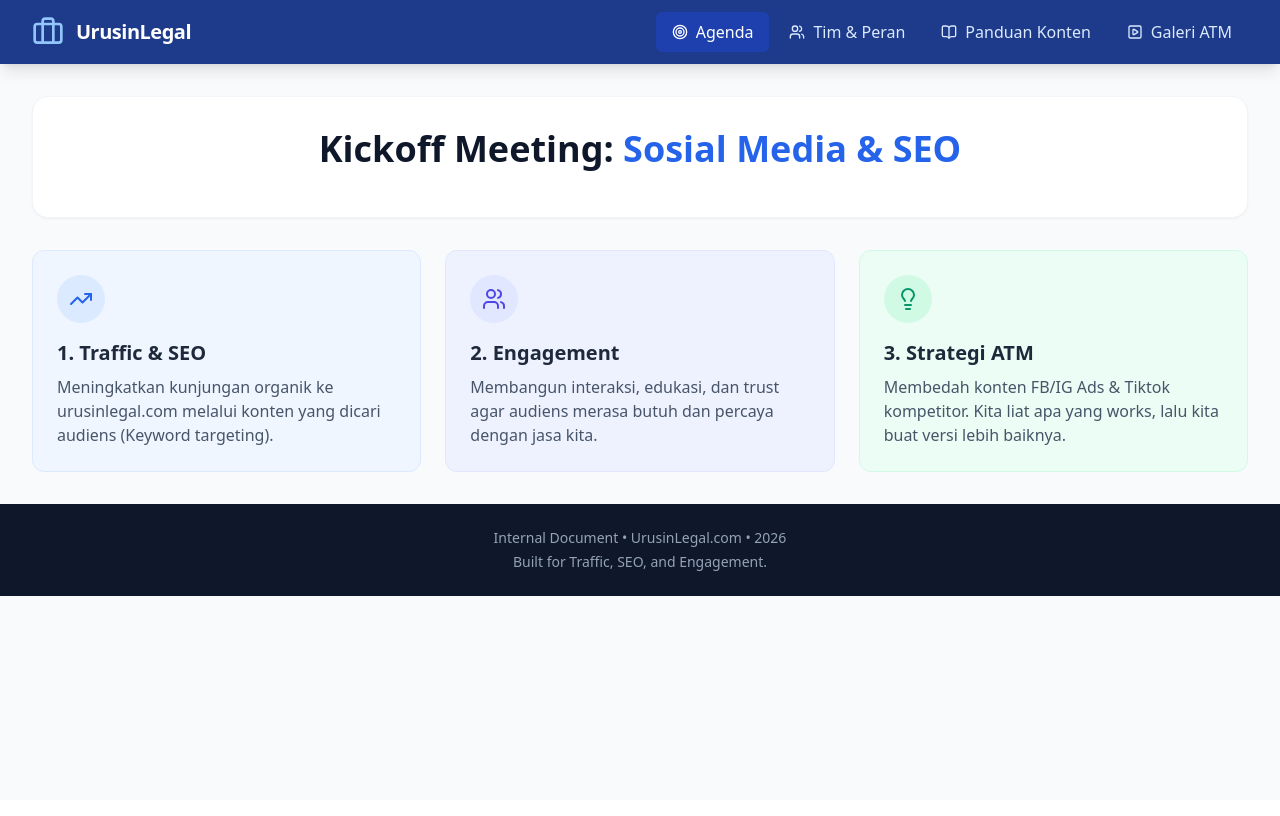
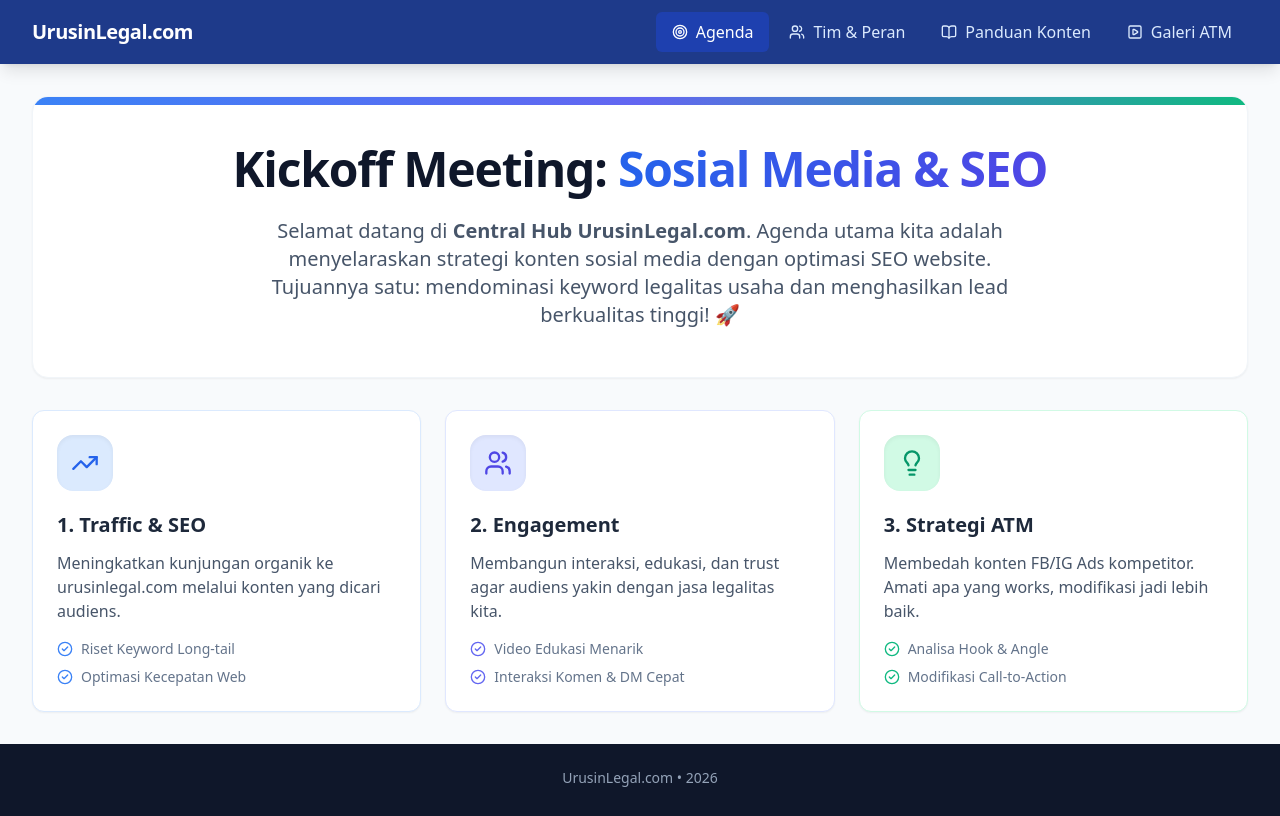
Before and after one commit to mirzajebret/urusinlegal-ideas, a React (Vite) app in the folder urusinlegal-hub/: page / in a window 1280 px wide. Built offline with nearby package versions, Linux system fonts and the light colour scheme.

Commit message:
Update copy text and UI refinements

```diff
--- a/urusinlegal-hub/src/App.jsx
+++ b/urusinlegal-hub/src/App.jsx
@@ -4,13 +4,9 @@ import {
   Target,
   BookOpen,
   PlaySquare,
-  Briefcase,
-  Camera,
-  Code,
   CheckCircle2,
   Lightbulb,
   TrendingUp,
-  ExternalLink
 } from 'lucide-react';
 
 // --- DATA MOCKUP UNTUK ATM (Bisa diganti dengan data asli dari FB Ads) ---
@@ -132,8 +128,7 @@ export default function App() {
         <div className="max-w-7xl mx-auto px-4 sm:px-6 lg:px-8">
           <div className="flex justify-between h-16">
             <div className="flex items-center">
-              <Briefcase className="h-8 w-8 mr-3 text-blue-300" />
-              <span className="font-bold text-xl tracking-tight">UrusinLegal<span className="text-blue-300"></span></span>
+              <span className="font-bold text-xl tracking-tight">UrusinLegal.com<span className="text-blue-300"></span></span>
             </div>
             {/* Desktop Menu */}
             <div className="hidden md:flex space-x-1 items-center">
@@ -165,8 +160,8 @@ export default function App() {
       {/* Footer */}
       {activeTab !== 'atm' && (
         <footer className="bg-slate-900 text-slate-400 py-6 text-center text-sm mt-auto">
-          <p>Internal Document &bull; UrusinLegal.com &bull; {new Date().getFullYear()}</p>
-          <p className="mt-1">Built for Traffic, SEO, and Engagement.</p>
+          <p>UrusinLegal.com &bull; {new Date().getFullYear()}</p>
+          <p className="mt-1"></p>
         </footer>
       )}
     </div>
@@ -177,45 +172,66 @@ export default function App() {
 
 const Dashboard = () => (
   <div className="space-y-8 animate-fade-in">
-    <div className="bg-white p-8 rounded-2xl shadow-sm border border-slate-100 text-center">
-      <h1 className="text-3xl md:text-4xl font-extrabold text-slate-900 mb-4">
-        Kickoff Meeting: <span className="text-blue-600">Sosial Media & SEO</span>
+    <div className="bg-white p-8 md:p-12 rounded-2xl shadow-sm border border-slate-100 text-center relative overflow-hidden">
+      <div className="absolute top-0 left-0 w-full h-2 bg-gradient-to-r from-blue-500 via-indigo-500 to-emerald-500"></div>
+      <h1 className="text-3xl md:text-5xl font-extrabold text-slate-900 mb-6 tracking-tight">
+        Kickoff Meeting: <span className="text-transparent bg-clip-text bg-gradient-to-r from-blue-600 to-indigo-600">Sosial Media & SEO</span>
       </h1>
-      <p className="text-lg text-slate-600 max-w-2xl mx-auto">
+      <p className="text-lg md:text-xl text-slate-600 max-w-3xl mx-auto leading-relaxed">
+        Selamat datang di <strong>Central Hub UrusinLegal.com</strong>. Agenda utama kita adalah menyelaraskan strategi konten sosial media dengan optimasi SEO website. Tujuannya satu: mendominasi keyword legalitas usaha dan menghasilkan lead berkualitas tinggi! 🚀
       </p>
     </div>
 
     <div className="grid grid-cols-1 md:grid-cols-3 gap-6">
-      <div className="bg-blue-50 p-6 rounded-xl border border-blue-100">
-        <div className="bg-blue-100 w-12 h-12 rounded-full flex items-center justify-center mb-4 text-blue-600">
-          <TrendingUp className="w-6 h-6" />
+      <div className="bg-white p-6 rounded-xl border border-blue-100 shadow-sm hover:shadow-md transition-shadow relative overflow-hidden group">
+        <div className="absolute top-0 right-0 w-24 h-24 bg-blue-50 rounded-bl-full -z-10 group-hover:scale-110 transition-transform"></div>
+        <div className="bg-blue-100 w-14 h-14 rounded-2xl flex items-center justify-center mb-5 text-blue-600 shadow-inner">
+          <TrendingUp className="w-7 h-7" />
         </div>
-        <h3 className="text-xl font-bold mb-2">1. Traffic & SEO</h3>
-        <p className="text-slate-600">Meningkatkan kunjungan organik ke urusinlegal.com melalui konten yang dicari audiens (Keyword targeting).</p>
+        <h3 className="text-xl font-bold mb-3 text-slate-800">1. Traffic & SEO</h3>
+        <p className="text-slate-600 mb-4">Meningkatkan kunjungan organik ke urusinlegal.com melalui konten yang dicari audiens.</p>
+        <ul className="text-sm text-slate-500 space-y-2">
+          <li className="flex items-center"><CheckCircle2 className="w-4 h-4 text-blue-500 mr-2" /> Riset Keyword Long-tail</li>
+          <li className="flex items-center"><CheckCircle2 className="w-4 h-4 text-blue-500 mr-2" /> Optimasi Kecepatan Web</li>
+        </ul>
       </div>
-      <div className="bg-indigo-50 p-6 rounded-xl border border-indigo-100">
-        <div className="bg-indigo-100 w-12 h-12 rounded-full flex items-center justify-center mb-4 text-indigo-600">
-          <Users className="w-6 h-6" />
+
+      <div className="bg-white p-6 rounded-xl border border-indigo-100 shadow-sm hover:shadow-md transition-shadow relative overflow-hidden group">
+        <div className="absolute top-0 right-0 w-24 h-24 bg-indigo-50 rounded-bl-full -z-10 group-hover:scale-110 transition-transform"></div>
+        <div className="bg-indigo-100 w-14 h-14 rounded-2xl flex items-center justify-center mb-5 text-indigo-600 shadow-inner">
+          <Users className="w-7 h-7" />
         </div>
-        <h3 className="text-xl font-bold mb-2">2. Engagement</h3>
-        <p className="text-slate-600">Membangun interaksi, edukasi, dan trust agar audiens merasa butuh dan percaya dengan jasa kita.</p>
+        <h3 className="text-xl font-bold mb-3 text-slate-800">2. Engagement</h3>
+        <p className="text-slate-600 mb-4">Membangun interaksi, edukasi, dan trust agar audiens yakin dengan jasa legalitas kita.</p>
+        <ul className="text-sm text-slate-500 space-y-2">
+          <li className="flex items-center"><CheckCircle2 className="w-4 h-4 text-indigo-500 mr-2" /> Video Edukasi Menarik</li>
+          <li className="flex items-center"><CheckCircle2 className="w-4 h-4 text-indigo-500 mr-2" /> Interaksi Komen & DM Cepat</li>
+        </ul>
       </div>
-      <div className="bg-emerald-50 p-6 rounded-xl border border-emerald-100">
-        <div className="bg-emerald-100 w-12 h-12 rounded-full flex items-center justify-center mb-4 text-emerald-600">
-          <Lightbulb className="w-6 h-6" />
+
+      <div className="bg-white p-6 rounded-xl border border-emerald-100 shadow-sm hover:shadow-md transition-shadow relative overflow-hidden group">
+        <div className="absolute top-0 right-0 w-24 h-24 bg-emerald-50 rounded-bl-full -z-10 group-hover:scale-110 transition-transform"></div>
+        <div className="bg-emerald-100 w-14 h-14 rounded-2xl flex items-center justify-center mb-5 text-emerald-600 shadow-inner">
+          <Lightbulb className="w-7 h-7" />
         </div>
-        <h3 className="text-xl font-bold mb-2">3. Strategi ATM</h3>
-        <p className="text-slate-600">Membedah konten FB/IG Ads & Tiktok kompetitor. Kita liat apa yang works, lalu kita buat versi lebih baiknya.</p>
+        <h3 className="text-xl font-bold mb-3 text-slate-800">3. Strategi ATM</h3>
+        <p className="text-slate-600 mb-4">Membedah konten FB/IG Ads kompetitor. Amati apa yang works, modifikasi jadi lebih baik.</p>
+        <ul className="text-sm text-slate-500 space-y-2">
+          <li className="flex items-center"><CheckCircle2 className="w-4 h-4 text-emerald-500 mr-2" /> Analisa Hook & Angle</li>
+          <li className="flex items-center"><CheckCircle2 className="w-4 h-4 text-emerald-500 mr-2" /> Modifikasi Call-to-Action</li>
+        </ul>
       </div>
     </div>
+
+
   </div>
 );
 
 const TeamRoles = () => (
   <div className="space-y-6 animate-fade-in">
     <div className="mb-8 border-b pb-4">
-      <h2 className="text-3xl font-bold text-slate-900">Role</h2>
-      <p className="text-slate-500 mt-2"></p>
+      <h2 className="text-3xl font-bold text-slate-900">Pembagian Peran (Role)</h2>
+      <p className="text-slate-500 mt-2 text-lg">Kolaborasi tim yang solid adalah kunci keberhasilan. Berikut rincian fokus dan tanggung jawab agar strategi dapat tereksekusi dengan maksimal.</p>
     </div>
 
     <div className="grid grid-cols-1 md:grid-cols-3 gap-6">
@@ -227,8 +243,8 @@ const TeamRoles = () => (
           </div>
         </div>
         <div className="pt-14 p-6">
-          <h3 className="text-2xl font-bold text-slate-900">Mas IT</h3>
-          <p className="text-blue-600 font-medium mb-4">Tech, SEO & Analytics</p>
+          <h3 className="text-2xl font-bold text-slate-900">Mirza</h3>
+          <p className="text-blue-600 font-medium mb-4">Website, SEO & Analytics</p>
           <ul className="space-y-2 text-sm text-slate-600">
             <li className="flex items-start"><CheckCircle2 className="w-4 h-4 text-emerald-500 mr-2 mt-0.5 shrink-0" /> Riset keyword dan struktur SEO web.</li>
             <li className="flex items-start"><CheckCircle2 className="w-4 h-4 text-emerald-500 mr-2 mt-0.5 shrink-0" /> Optimasi kecepatan dan UI/UX urusinlegal.com.</li>
@@ -239,16 +255,16 @@ const TeamRoles = () => (
 
       {/* Content Creator */}
       <div className="bg-white rounded-2xl shadow-sm border border-slate-200 overflow-hidden hover:shadow-md transition-shadow">
-        <div className="bg-pink-600 h-24 relative">
+        <div className="bg-slate-800 h-24 relative">
           <div className="absolute -bottom-10 left-6 bg-white p-2 rounded-full shadow-lg">
 
           </div>
         </div>
         <div className="pt-14 p-6">
           <h3 className="text-2xl font-bold text-slate-900">Teh Pilo</h3>
-          <p className="text-pink-600 font-medium mb-4">Content Creator & Creative</p>
+          <p className="text-blue-600 font-medium mb-4">Content Creator & Creative</p>
           <ul className="space-y-2 text-sm text-slate-600">
-            <li className="flex items-start"><CheckCircle2 className="w-4 h-4 text-emerald-500 mr-2 mt-0.5 shrink-0" /> Wajah dari UrusinLegal di Socmed.</li>
+            <li className="flex items-start"><CheckCircle2 className="w-4 h-4 text-emerald-500 mr-2 mt-0.5 shrink-0" /> Wajah dari UrusinLegal di Sosmed.</li>
             <li className="flex items-start"><CheckCircle2 className="w-4 h-4 text-emerald-500 mr-2 mt-0.5 shrink-0" /> Eksekusi script video (Shooting short video).</li>
             <li className="flex items-start"><CheckCircle2 className="w-4 h-4 text-emerald-500 mr-2 mt-0.5 shrink-0" /> Membawakan materi edukasi & soft selling dengan luwes.</li>
           </ul>
@@ -257,14 +273,14 @@ const TeamRoles = () => (
 
       {/* Admin */}
       <div className="bg-white rounded-2xl shadow-sm border border-slate-200 overflow-hidden hover:shadow-md transition-shadow">
-        <div className="bg-amber-500 h-24 relative">
+        <div className="bg-slate-800 h-24 relative">
           <div className="absolute -bottom-10 left-6 bg-white p-2 rounded-full shadow-lg">
 
           </div>
         </div>
         <div className="pt-14 p-6">
           <h3 className="text-2xl font-bold text-slate-900">Bilqis</h3>
-          <p className="text-amber-600 font-medium mb-4">Admin & Operations</p>
+          <p className="text-blue-600 font-medium mb-4">Admin & Operations</p>
           <ul className="space-y-2 text-sm text-slate-600">
             <li className="flex items-start"><CheckCircle2 className="w-4 h-4 text-emerald-500 mr-2 mt-0.5 shrink-0" /> Menangani lead/chat masuk dari Sosmed & Web.</li>
             <li className="flex items-start"><CheckCircle2 className="w-4 h-4 text-emerald-500 mr-2 mt-0.5 shrink-0" /> Eksekusi layanan klien (Pembuatan PT, NIB, dll).</li>
@@ -280,7 +296,7 @@ const ContentStrategy = () => (
   <div className="space-y-8 animate-fade-in">
     <div className="mb-4 border-b pb-4">
       <h2 className="text-3xl font-bold text-slate-900">Panduan Konten & Branding</h2>
-      <p className="text-slate-500 mt-2">Guideline / Manual book untuk Teh Pilo saat produksi konten.</p>
+      <p className="text-slate-500 mt-2">Guideline produksi konten.</p>
     </div>
 
     <div className="grid grid-cols-1 md:grid-cols-2 gap-8">
@@ -419,9 +435,9 @@ const AtmVideoItem = ({ video }) => {
           {/* Custom Play Button Overlay */}
           {!isPlaying && (
             <div className="absolute inset-0 flex items-center justify-center transition-opacity bg-black/10">
-               <div className="w-16 h-16 bg-white/20 rounded-full flex items-center justify-center backdrop-blur-md">
-                 <div className="w-0 h-0 border-t-[10px] border-t-transparent border-l-[16px] border-l-white border-b-[10px] border-b-transparent ml-1"></div>
-               </div>
+              <div className="w-16 h-16 bg-white/20 rounded-full flex items-center justify-center backdrop-blur-md">
+                <div className="w-0 h-0 border-t-[10px] border-t-transparent border-l-[16px] border-l-white border-b-[10px] border-b-transparent ml-1"></div>
+              </div>
             </div>
           )}
         </div>
```
